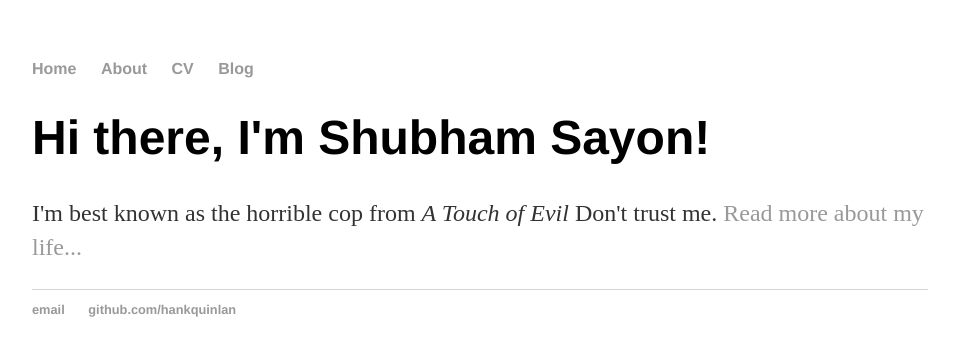
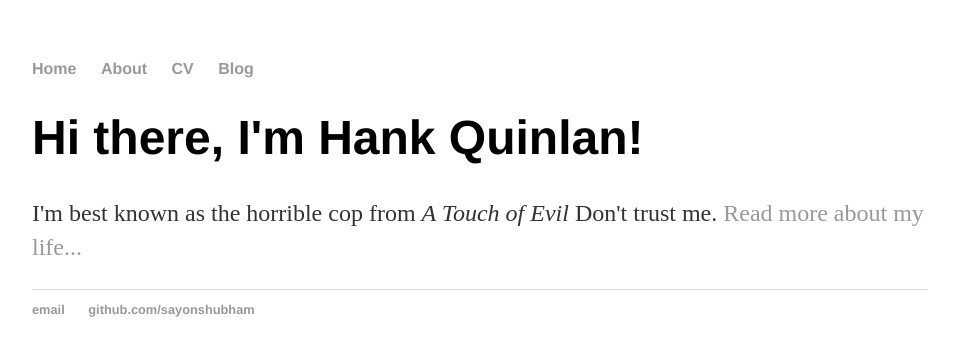
Before and after one commit to sayonshubham/sayonshubham.github.io, a Jekyll site: the page built from index.html, in a window 1280 px wide. Shown: the top 356 px of the page, without its empty margins (160-1115 px from the left). Built offline with Jekyll 4.4.1, drawn with Linux system fonts in a browser that asks for light colours.

Commit message:
Update index.html

```diff
--- a/index.html
+++ b/index.html
@@ -1,30 +1,8 @@
-<!DOCTYPE html>
-<html>
-	<head>
-		<title>Shubham Sayon, Horrible Cop</title>
-		<!-- link to main stylesheet -->
-		<link rel="stylesheet" type="text/css" href="/css/main.css">
-	</head>
-	<body>
-		<nav>
-    		<ul>
-        		<li><a href="/">Home</a></li>
-	        	<li><a href="/about">About</a></li>
-        		<li><a href="/cv">CV</a></li>
-        		<li><a href="/blog">Blog</a></li>
-    		</ul>
-		</nav>
-		<div class="container">
-    		<div class="blurb">
-        		<h1>Hi there, I'm Shubham Sayon!</h1>
-				<p>I'm best known as the horrible cop from <em>A Touch of Evil</em> Don't trust me. <a href="/about">Read more about my life...</a></p>
-    		</div><!-- /.blurb -->
-		</div><!-- /.container -->
-		<footer>
-    		<ul>
-        		<li><a href="mailto:shubhamsayon@gmail.com">email</a></li>
-        		<li><a href="https://github.com/sayonshubham">github.com/hankquinlan</a></li>
-			</ul>
-		</footer>
-	</body>
-</html>
+---
+layout: default
+title: Hank Quinlan, Horrible Cop
+---
+<div class="blurb">
+	<h1>Hi there, I'm Hank Quinlan!</h1>
+	<p>I'm best known as the horrible cop from <em>A Touch of Evil</em> Don't trust me. <a href="/about">Read more about my life...</a></p>
+</div><!-- /.blurb -->
```
